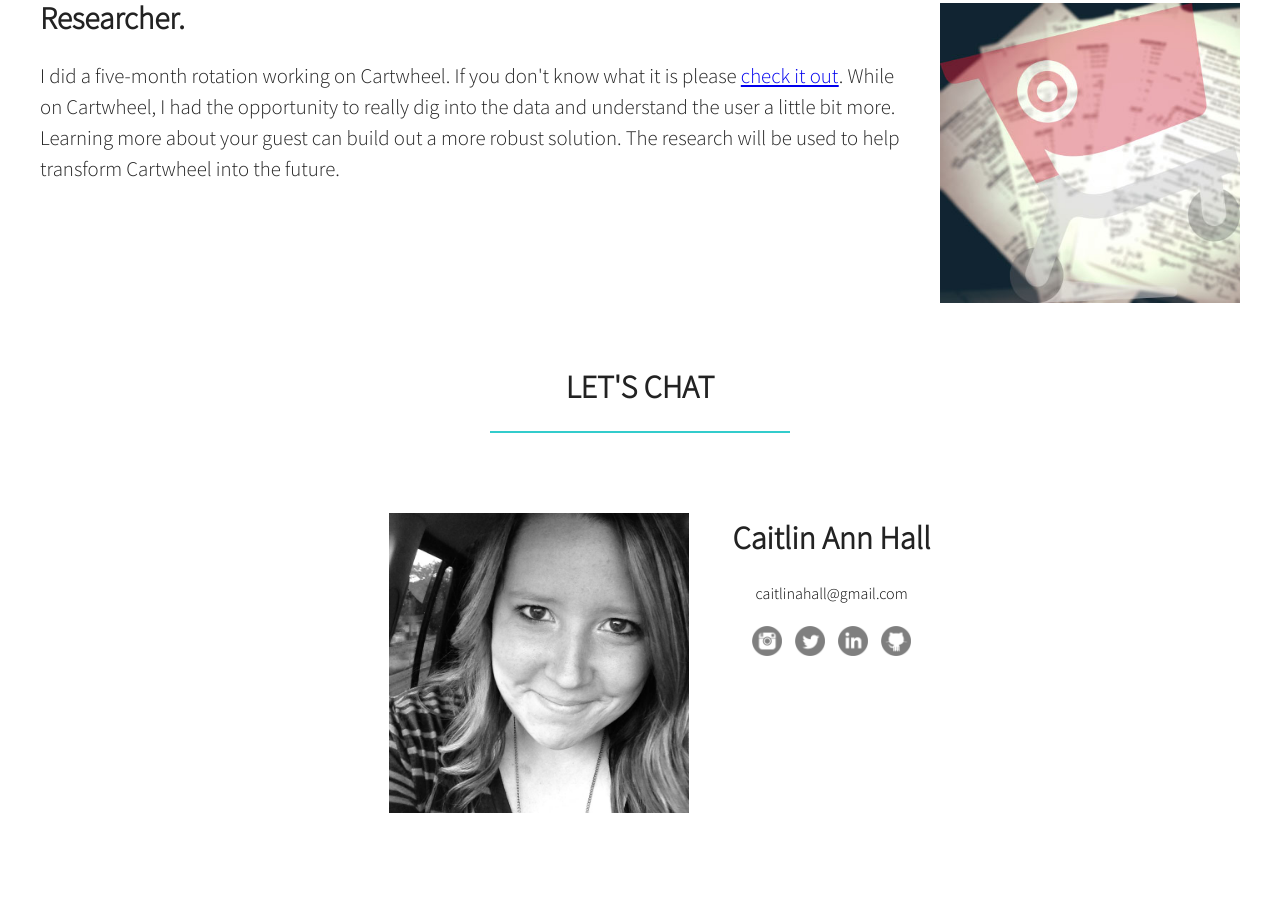
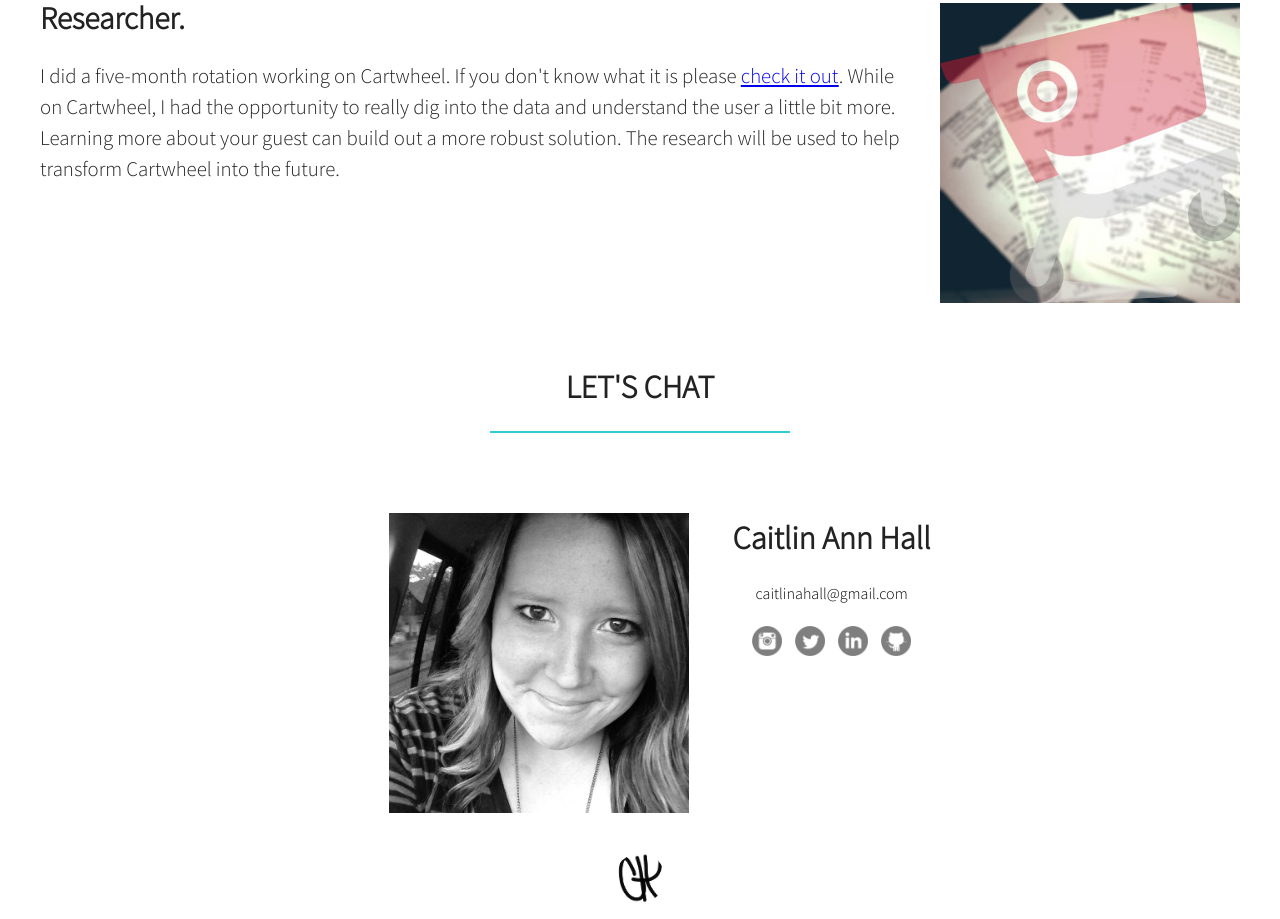
Before and after one commit to caitlinhall/caitlinann, a website: page public/index.html in a window 1280 px wide. Shown: the part 1899-2818 px from the top of the page. Before the commit the page ends 2768 px from the top, so only its background shows below. Drawn offline with nearby package versions, Linux system fonts and the light colour scheme; no server answers.

Commit message:
adding the favicon

```diff
--- a/public/css/main.css
+++ b/public/css/main.css
@@ -296,6 +296,14 @@ textarea {
     transform: scale(1.3);
 }
 
+.logo{
+    width:50px;
+    border-radius: 50%;
+    margin-right: auto;
+    margin-left: auto;
+    display: inherit;
+}
+
 /* responsive */
 
 @media (max-width: 480px) {
--- a/public/index.html
+++ b/public/index.html
@@ -10,7 +10,7 @@
         <meta name="description" content="">
         <meta name="viewport" content="width=device-width, initial-scale=1">
         <!-- Place favicon.ico and apple-touch-icon.png in the root directory -->
-        <link rel="shortcut icon" href="/favicon.ico" />
+        <link rel="shortcut icon" href="http://www.caitlinannhall.com/favicon.ico?v=2" />
        <!--  <link rel="shortcut icon" type="image/png" href="/apple-icon-precomposed.png"> -->
         <link rel="stylesheet" href="/css/normalize.css">
         <link rel="stylesheet" href="/css/main.css">
@@ -131,6 +131,7 @@
             </div>
             <div class="clearfix"></div>
         </div>
+        <img class="logo" src="/images/logo.png" alt="logo" />
 
         <p></p>
         <p></p>
```
Also changed, not shown: public/images/logo.png (added).
